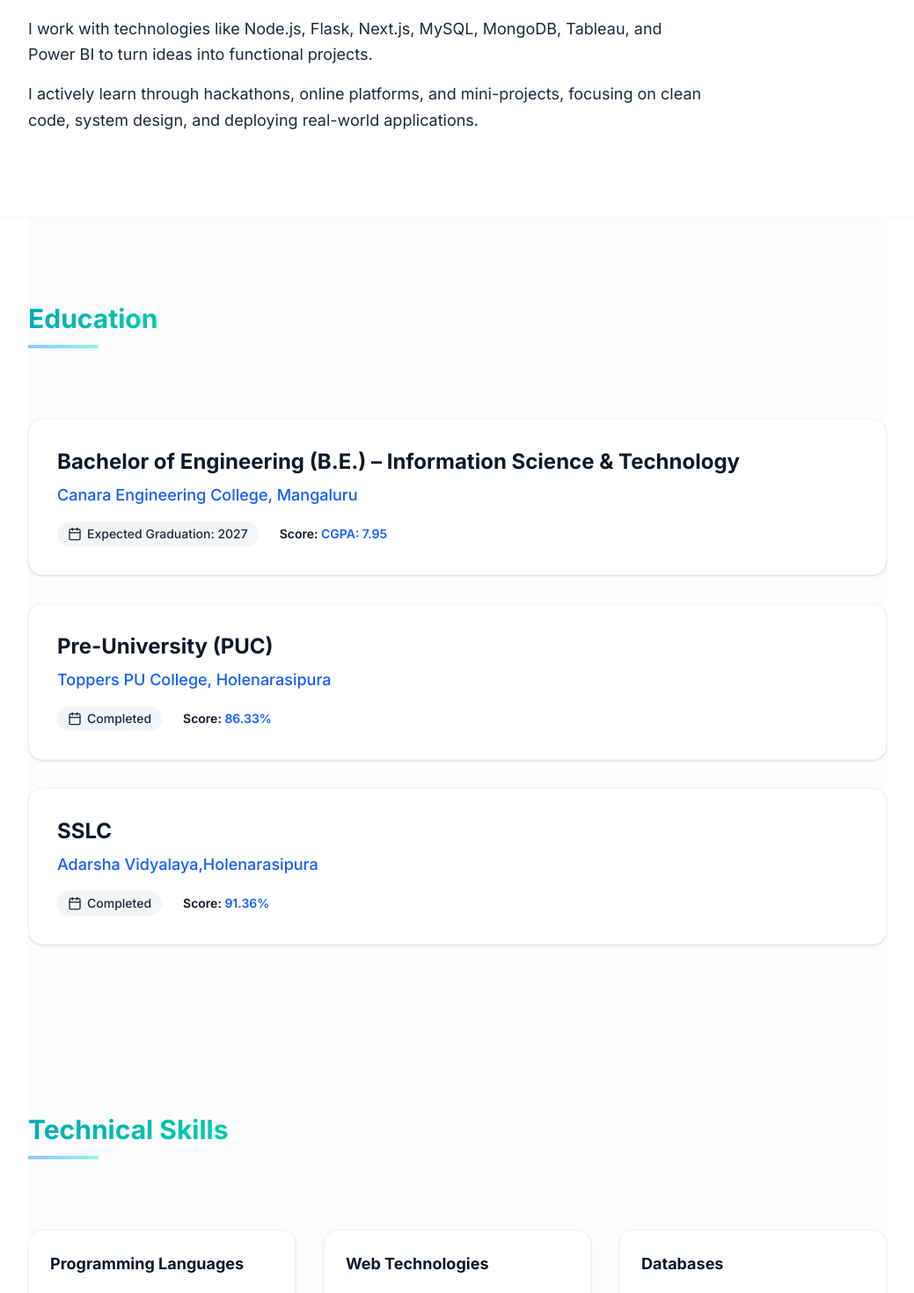
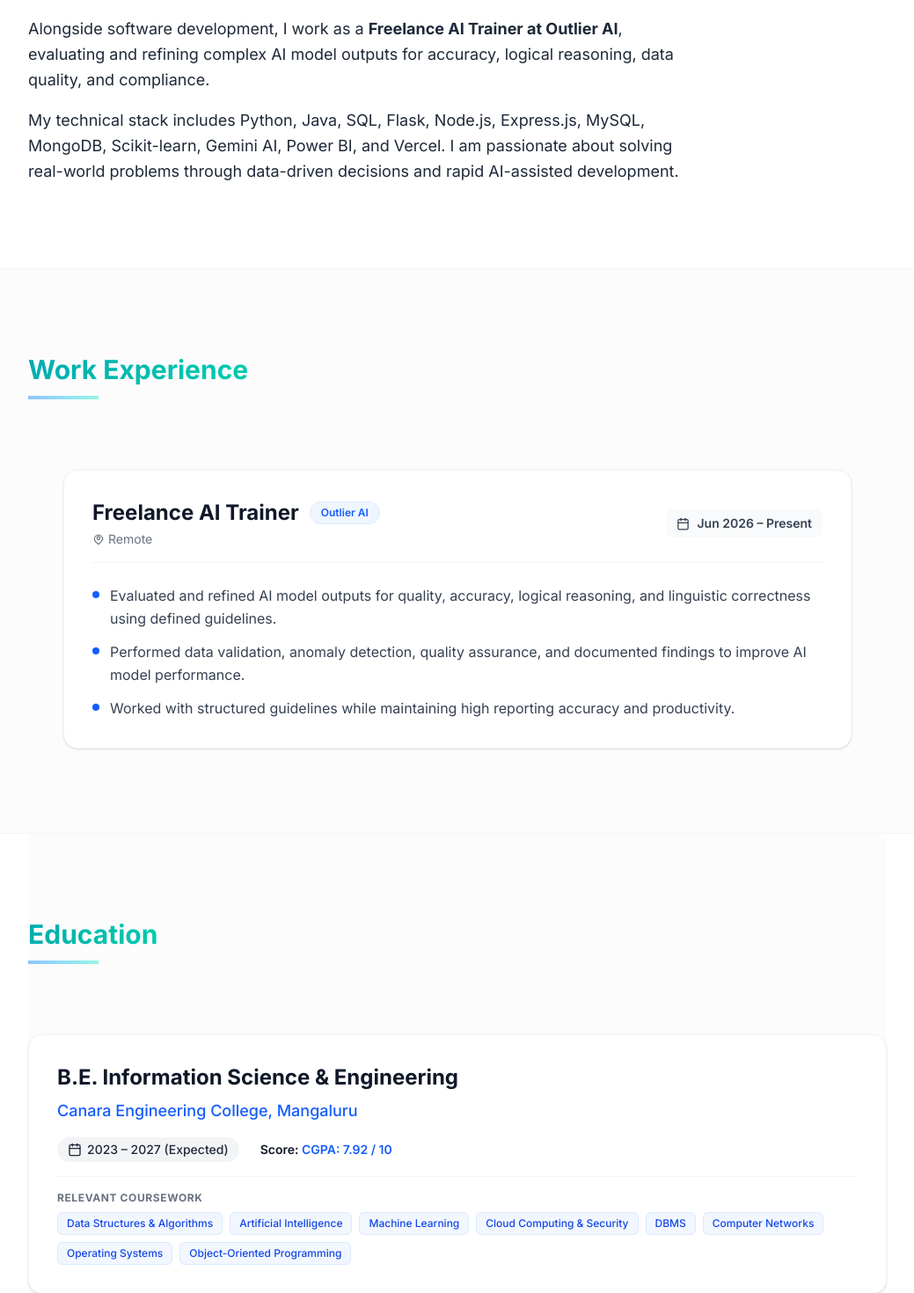
Before and after one commit to Thanuprakashgowda/PersonalPortfolio, a Next.js app: page / in a window 1280 px wide. Shown: the part 1140-2610 px from the top of the page at 88% size, without its empty margins (120-1159 px from the left). Built offline with nearby package versions, Linux system fonts and the light colour scheme.

Commit message:
Update portfolio details: work experience, ML projects, skills, education coursework, and UI sections

```diff
--- a/src/app/page.tsx
+++ b/src/app/page.tsx
@@ -2,6 +2,7 @@ import Navbar from "@/components/Navbar";
 import Footer from "@/components/Footer";
 import HeroSection from "@/components/sections/HeroSection";
 import AboutSection from "@/components/sections/AboutSection";
+import ExperienceSection from "@/components/sections/ExperienceSection";
 import EducationSection from "@/components/sections/EducationSection";
 import SkillsSection from "@/components/sections/SkillsSection";
 import ProjectsSection from "@/components/sections/ProjectsSection";
@@ -18,6 +19,12 @@ export default function Home() {
       <main className="flex-1 w-full max-w-5xl mx-auto px-6">
         <AboutSection />
       </main>
+
+      <div className="w-full bg-gray-50/50 border-t border-gray-100">
+        <div className="max-w-5xl mx-auto px-6">
+          <ExperienceSection />
+        </div>
+      </div>
 
       <div className="w-full border-t border-gray-100">
         <div className="max-w-5xl mx-auto px-6">
--- a/src/components/Navbar.tsx
+++ b/src/components/Navbar.tsx
@@ -12,6 +12,9 @@ export default function Navbar() {
             <Link href="#about" className="hover:text-blue-600 transition-colors">About</Link>
           </li>
           <li>
+            <Link href="#experience" className="hover:text-blue-600 transition-colors">Experience</Link>
+          </li>
+          <li>
             <Link href="#education" className="hover:text-blue-600 transition-colors">Education</Link>
           </li>
           <li>
@@ -21,7 +24,7 @@ export default function Navbar() {
             <Link href="#projects" className="hover:text-blue-600 transition-colors">Projects</Link>
           </li>
           <li>
-            <Link href="#experience" className="hover:text-blue-600 transition-colors">Achievements</Link>
+            <Link href="#achievements" className="hover:text-blue-600 transition-colors">Achievements</Link>
           </li>
           <li>
             <Link href="#contact" className="hover:text-blue-600 transition-colors">Contact</Link>
--- a/src/components/sections/AboutSection.tsx
+++ b/src/components/sections/AboutSection.tsx
@@ -8,13 +8,13 @@ export default function AboutSection() {
 
       <div className="max-w-3xl text-gray-800 leading-relaxed space-y-4 text-lg">
         <p>
-          I’m an Information Science engineering student from Hassan, Karnataka, currently pursuing my B.E. at Canara Engineering College, Mangaluru (CGPA 7.95). I enjoy building practical full stack applications and exploring data analytics, often using vibe coding platforms while keeping an eye on emerging AI trends.
+          I’m an Information Science & Engineering student at Canara Engineering College, Mangaluru (CGPA: 7.92). I specialize in building full-stack applications, REST APIs, AI-enabled tools, and machine learning decision-support solutions.
         </p>
         <p>
-          I work with technologies like Node.js, Flask, Next.js, MySQL, MongoDB, Tableau, and Power BI to turn ideas into functional projects.
+          Alongside software development, I work as a <strong>Freelance AI Trainer at Outlier AI</strong>, evaluating and refining complex AI model outputs for accuracy, logical reasoning, data quality, and compliance.
         </p>
         <p>
-          I actively learn through hackathons, online platforms, and mini-projects, focusing on clean code, system design, and deploying real-world applications.
+          My technical stack includes Python, Java, SQL, Flask, Node.js, Express.js, MySQL, MongoDB, Scikit-learn, Gemini AI, Power BI, and Vercel. I am passionate about solving real-world problems through data-driven decisions and rapid AI-assisted development.
         </p>
       </div>
     </section>
--- a/src/components/sections/CertificationsSection.tsx
+++ b/src/components/sections/CertificationsSection.tsx
@@ -5,7 +5,7 @@ export default function CertificationsSection() {
   const { certifications, achievements } = portfolioData;
 
   return (
-    <section id="experience" className="py-24 bg-gray-50/50">
+    <section id="achievements" className="py-24 bg-gray-50/50">
       <SectionHeading>Learning & Achievements</SectionHeading>
 
       <div className="grid md:grid-cols-2 gap-12 mt-12">
--- a/src/components/sections/EducationSection.tsx
+++ b/src/components/sections/EducationSection.tsx
@@ -30,6 +30,19 @@ export default function EducationSection() {
                   </span>
                 )}
               </div>
+
+              {edu.coursework && edu.coursework.length > 0 && (
+                <div className="mt-4 pt-4 border-t border-gray-100">
+                  <p className="text-xs font-bold text-gray-500 uppercase tracking-wider mb-2">Relevant Coursework</p>
+                  <div className="flex flex-wrap gap-2">
+                    {edu.coursework.map((course, i) => (
+                      <span key={i} className="text-xs font-medium px-2.5 py-1 bg-blue-50/80 text-blue-700 rounded-md border border-blue-100">
+                        {course}
+                      </span>
+                    ))}
+                  </div>
+                </div>
+              )}
             </div>
           </div>
         ))}
--- /dev/null
+++ b/src/components/sections/ExperienceSection.tsx
@@ -0,0 +1,54 @@
+import { portfolioData } from "@/data/portfolio";
+import SectionHeading from "../SectionHeading";
+
+export default function ExperienceSection() {
+  const { experience } = portfolioData;
+
+  if (!experience || experience.length === 0) return null;
+
+  return (
+    <section id="experience" className="py-24">
+      <SectionHeading>Work Experience</SectionHeading>
+
+      <div className="mt-12 space-y-8 max-w-4xl mx-auto">
+        {experience.map((exp, index) => (
+          <div
+            key={index}
+            className="bg-white border border-gray-100 rounded-2xl p-6 md:p-8 shadow-sm hover:shadow-md hover:border-blue-100 transition-all duration-300 relative"
+          >
+            <div className="flex flex-col md:flex-row md:items-center justify-between gap-4 pb-4 border-b border-gray-100 mb-6">
+              <div>
+                <h3 className="text-xl md:text-2xl font-bold text-gray-900 flex items-center gap-3">
+                  {exp.role}
+                  <span className="text-xs font-semibold px-3 py-1 bg-blue-50 text-blue-600 rounded-full border border-blue-100">
+                    {exp.company}
+                  </span>
+                </h3>
+                {exp.location && (
+                  <p className="text-sm text-gray-500 mt-1 flex items-center gap-1">
+                    <svg xmlns="http://www.w3.org/2000/svg" width="14" height="14" viewBox="0 0 24 24" fill="none" stroke="currentColor" strokeWidth="2" strokeLinecap="round" strokeLinejoin="round"><path d="M20 10c0 6-8 12-8 12s-8-6-8-10a8 8 0 0 1 16 0Z"></path><circle cx="12" cy="10" r="3"></circle></svg>
+                    {exp.location}
+                  </p>
+                )}
+              </div>
+
+              <div className="flex items-center gap-2 text-sm font-semibold text-gray-700 px-3 py-1.5 bg-gray-50 rounded-lg self-start md:self-auto">
+                <svg xmlns="http://www.w3.org/2000/svg" width="15" height="15" viewBox="0 0 24 24" fill="none" stroke="currentColor" strokeWidth="2" strokeLinecap="round" strokeLinejoin="round"><rect x="3" y="4" width="18" height="18" rx="2" ry="2"></rect><line x1="16" y1="2" x2="16" y2="6"></line><line x1="8" y1="2" x2="8" y2="6"></line><line x1="3" y1="10" x2="21" y2="10"></line></svg>
+                {exp.period}
+              </div>
+            </div>
+
+            <ul className="space-y-3">
+              {exp.description.map((bullet, i) => (
+                <li key={i} className="flex items-start gap-3 text-gray-700 leading-relaxed">
+                  <span className="w-2 h-2 rounded-full bg-blue-600 mt-2 flex-shrink-0"></span>
+                  <span>{bullet}</span>
+                </li>
+              ))}
+            </ul>
+          </div>
+        ))}
+      </div>
+    </section>
+  );
+}
--- a/src/data/portfolio.ts
+++ b/src/data/portfolio.ts
@@ -1,102 +1,167 @@
-// Data extracted from the provided resume
-import { ReactNode } from "react";
+// Data extracted from resume and portfolio details
+
+export interface ExperienceItem {
+  role: string;
+  company: string;
+  period: string;
+  location?: string;
+  description: string[];
+}
+
+export interface EducationItem {
+  degree: string;
+  institution: string;
+  graduation: string;
+  score?: string;
+  coursework?: string[];
+}
+
+export interface SkillCategory {
+  category: string;
+  items: string[];
+}
+
+export interface ProjectItem {
+  title: string;
+  technologies: string[];
+  description: string[];
+  githubLink?: string;
+  demoLink?: string;
+}
+
+export interface CertificationItem {
+  name: string;
+  link?: string;
+}
 
 export const portfolioData = {
   personalInfo: {
     name: "Thanuprakash Gowda",
     location: "Hassan, Karnataka, India",
-    phone: "7204821605",
-    email: "thanuprakashgowda13@gmail.com ",
-    linkedin: "www.linkedin.com/in/thanuprakash-gowda",
-    github: "github.com/Thanuprakashgowda",
-    role: "Information Science & Technology Student",
-    objective: "Information Science and Technology engineering student with a growing interest in full stack development and data analytics. Seeking opportunities to apply programming fundamentals, deployment practices, and analytical thinking while continuously learning and building applications on vibe coding platforms.",
+    phone: "+91 7204821605",
+    email: "thanuprakashgowda13@gmail.com",
+    linkedin: "https://www.linkedin.com/in/thanuprakash-gowda",
+    github: "https://github.com/Thanuprakashgowda",
+    role: "Information Science & Engineering Student",
+    objective: "Final-year Information Science and Engineering student with hands-on experience building full-stack applications, AI-enabled systems, REST APIs, and machine learning solutions. Skilled in Python, Java, SQL, Flask, Node.js, Express.js, MySQL, MongoDB, Scikit-learn, Gemini AI, and Vercel. Experienced in AI model evaluation, backend development, ML decision support systems, and data-driven applications.",
     resumeUrl: "https://drive.google.com/file/d/1AaVEWMJ2wFvAhZLdR5XyW5rsi3NwOTAg/view?usp=drive_link"
   },
+  experience: [
+    {
+      role: "Freelance AI Trainer",
+      company: "Outlier AI",
+      period: "Jun 2026 – Present",
+      location: "Remote",
+      description: [
+        "Evaluated and refined AI model outputs for quality, accuracy, logical reasoning, and linguistic correctness using defined guidelines.",
+        "Performed data validation, anomaly detection, quality assurance, and documented findings to improve AI model performance.",
+        "Worked with structured guidelines while maintaining high reporting accuracy and productivity."
+      ]
+    }
+  ] as ExperienceItem[],
   education: [
     {
-      degree: "Bachelor of Engineering (B.E.) – Information Science & Technology",
+      degree: "B.E. Information Science & Engineering",
       institution: "Canara Engineering College, Mangaluru",
-      graduation: "Expected Graduation: 2027",
-      score: "CGPA: 7.95"
+      graduation: "2023 – 2027 (Expected)",
+      score: "CGPA: 7.92 / 10",
+      coursework: [
+        "Data Structures & Algorithms",
+        "Artificial Intelligence",
+        "Machine Learning",
+        "Cloud Computing & Security",
+        "DBMS",
+        "Computer Networks",
+        "Operating Systems",
+        "Object-Oriented Programming"
+      ]
     },
     {
       degree: "Pre-University (PUC)",
       institution: "Toppers PU College, Holenarasipura",
-      graduation: "Completed",
+      graduation: "Completed 2023",
       score: "86.33%"
     },
     {
       degree: "SSLC",
-      institution: "Adarsha Vidyalaya,Holenarasipura",
-      graduation: "Completed",
+      institution: "Adarsha Vidyalaya, Holenarasipura",
+      graduation: "Completed 2021",
       score: "91.36%"
     }
-  ],
+  ] as EducationItem[],
   skills: [
     {
       category: "Programming Languages",
-      items: ["Java", "C", "Python ", "LaTeX"]
+      items: ["Python", "Java", "C", "SQL", "LaTeX", "JavaScript", "TypeScript"]
     },
     {
-      category: "Web Technologies",
-      items: ["HTML", "CSS", "JavaScript"]
+      category: "Development & Web",
+      items: ["Flask", "Node.js", "Express.js", "Next.js", "REST APIs", "HTML", "CSS", "Tailwind CSS"]
     },
     {
-      category: "Databases",
-      items: ["MySQL", "MongoDB"]
+      category: "AI & Machine Learning",
+      items: ["Machine Learning", "Scikit-learn", "Pandas", "NumPy", "Gemini AI", "RAG", "Prompt Engineering", "AI-Assisted Development"]
     },
     {
-      category: "Core Concepts",
-      items: ["DBMS", "Operating Systems", "Computer Networks", "Cloud Computing Fundamentals", "Data structures&algorithms", "Machine Learning", "Theory of computation", "Artificial Intelligence"]
+      category: "Databases & Cloud",
+      items: ["MySQL", "MongoDB", "TiDB", "Vercel Postgres", "Vercel"]
     },
     {
-      category: "Tools",
-      items: ["Git", "VS Code", "Arduino IDE", "Antigravity", "Vercel", "Postman", "Tableau", "Power BI"]
+      category: "Tools & Analytics",
+      items: ["Git", "GitHub", "Postman", "VS Code", "Google AI Studio", "Power BI", "Tableau", "Excel"]
+    },
+    {
+      category: "Core CS & Systems",
+      items: ["Data Structures & Algorithms", "DBMS", "Operating Systems", "Computer Networks", "Cloud Computing & Security", "OOP"]
     }
-  ],
+  ] as SkillCategory[],
   projects: [
     {
+      title: "Cloud SMS – AI-Powered Management System",
+      technologies: ["Node.js", "Express.js", "MySQL / TiDB", "Gemini AI", "JWT", "Vercel"],
+      description: [
+        "Developed a multi-tenant management system with secure data isolation and backend workflows for educational institutions.",
+        "Integrated Gemini AI for chatbot functionality, automated dashboard insights, and personalized student-performance recommendations.",
+        "Implemented JWT/bcrypt authentication, attendance and academic result management, and PDF/Excel export functionality."
+      ],
+      githubLink: "https://github.com/Thanuprakashgowda/Cloud-management-system",
+      demoLink: "https://cloudmanagementsystem.vercel.app/"
+    },
+    {
+      title: "HostelHub – Full-Stack Complaint Management System",
+      technologies: ["Python", "Flask", "MySQL", "REST APIs", "Postman"],
+      description: [
+        "Developed a hostel complaint management platform with role-based authentication for students and administrators.",
+        "Built RESTful APIs for complaint tracking, status updates, image uploads, and real-time communication through comments.",
+        "Implemented an admin analytics dashboard and workflow management to streamline grievance resolution.",
+        "Runner-Up at CEATHERION 2025 24-hour Full Stack Hackathon, Canara Engineering College."
+      ],
+      githubLink: "https://github.com/Thanuprakashgowda/HSH",
+      demoLink: ""
+    },
+    {
+      title: "Machine Learning-Based Crop Rotation Optimization & Profitability Prediction",
+      technologies: ["Python", "Machine Learning", "Scikit-learn", "Flask", "Power BI", "SQL"],
+      description: [
+        "Developed an ML-based decision-support system using soil parameters for crop recommendation and profitability prediction.",
+        "Performed data collection, cleaning, preprocessing, exploratory data analysis (EDA), feature engineering, and model evaluation.",
+        "Built interactive Power BI dashboards to visualize soil health, crop recommendations, and profitability trends.",
+        "Applied data validation and anomaly detection techniques to improve prediction accuracy."
+      ],
+      githubLink: "",
+      demoLink: ""
+    },
+    {
       title: "Monsoon ML: Indian Rainfall Predictor",
-      technologies: ["Python", "scikit-learn", "XGBoost", "pandas", "numpy", "Streamlit", "Plotly", "Folium"],
+      technologies: ["Python", "Scikit-learn", "XGBoost", "Pandas", "NumPy", "Streamlit", "Plotly", "Folium"],
       description: [
         "Developed an end-to-end machine learning pipeline to predict monthly rainfall across 36 meteorological subdivisions in India.",
         "Engineered advanced features including lag variables (T-1, T-2, T-3), rolling statistics, and seasonal Fourier transformations to capture monsoon patterns.",
         "Built ensemble models using Random Forest and XGBoost to model complex non-linear climate relationships.",
-        "Designed and deployed an interactive Streamlit dashboard with geospatial visualization, feature importance insights, and real-time prediction interface."
+        "Designed and deployed an interactive Streamlit dashboard with geospatial visualization and real-time prediction interface."
       ],
       githubLink: "https://github.com/Thanuprakashgowda/monsoon-ml",
       demoLink: "https://monsoonprediction.streamlit.app/"
-    },
-    {
-      title: "HostelHub (Runner-Up)",
-      technologies: ["Python", "Flask", "MySQL", "REST APIs", "Postman"],
-      description: [
-        "Developed and presented a completely functional backend system during the CEATHERION 2025 24-hour hackathon.",
-        "Created a robust RESTful API with Flask and MySQL to solve real-world hostel resource allocation and management routing.",
-        "Demonstrated working functionality accurately under extreme time constraints."
-      ],
-      githubLink: "https://github.com/Thanuprakashgowda/HSH", // Placeholder
-      demoLink: "" // Placeholder
-    },
-    {
-      title: "Cloud SMS — AI-Powered Management System",
-      technologies: ["Node.js", "Express.js", "MySQL (TiDB)", "Gemini AI", "Chart.js", "JWT", "Vercel"],
-      description: [
-        "Architected an advanced multi-tenant student management system operating on a cloud-hosted MySQL TiDB cluster.",
-        "Implemented secure JWT role-based access control and generated dynamic AI-powered insights using the Gemini API.",
-        "Constructed intuitive reporting dashboards using Chart.js to visually map administrative data."
-      ],
-      githubLink: "https://github.com/Thanuprakashgowda/Cloud-management-system", // Placeholder
-      demoLink: "https://cloudmanagementsystem.vercel.app/" // Placeholder
-    },
-    {
-      title: "IoT-Based Food Freshness Monitoring System",
-      technologies: ["Arduino", "Sensors", "Streamlit"],
-      description: [
-        "Developed a low-cost embedded hardware system to continuously evaluate raw food freshness based on dynamic environmental sensor metrics.",
-        "Engineered a real-time tracking interface utilizing Python and Streamlit to display ongoing readings seamlessly."
-      ],
     },
     {
       title: "DigiBouquet",
@@ -106,41 +171,37 @@ export const portfolioData = {
         "Leveraged Vercel Postgres to rapidly implement database abstraction layers for complex data persistence workflows.",
         "Achieved near-instant deployment cycles using continuous delivery and strict TypeScript adherence."
       ],
-      githubLink: "https://github.com/Thanuprakashgowda/digibouquet", // Placeholder
-      demoLink: "https://pocketpetals.vercel.app/" // Placeholder
-    },
-    {
-      title: "Banking Chatbot Application",
-      technologies: ["Python", "Flask"],
-      description: [
-        "Designed and developed a chatbot to handle basic banking-related user queries.",
-        "Implemented backend logic using Flask for request handling and responses."
-      ],
+      githubLink: "https://github.com/Thanuprakashgowda/digibouquet",
+      demoLink: "https://pocketpetals.vercel.app/"
     },
     {
       title: "Akshara – Bilingual Blogging Platform",
       technologies: ["Antigravity Platform", "Next.js", "MongoDB", "Tailwind CSS"],
       description: [
-        "Built and deployed a bilingual (English–Kannada) blogging platform using the Antigravity development platform with Next.js architecture.",
+        "Built and deployed a bilingual (English–Kannada) blogging platform using Next.js architecture.",
         "Configured content models, authentication, and admin dashboard for post management including image uploads and rich text editing.",
         "Customized UI, dark/light theme, and SEO settings to improve accessibility and performance."
       ],
-      githubLink: "https://github.com/Thanuprakashgowda/Akshara", // Placeholder
-      demoLink: "" // Placeholder
+      githubLink: "https://github.com/Thanuprakashgowda/Akshara",
+      demoLink: ""
+    },
+    {
+      title: "IoT-Based Food Freshness Monitoring System",
+      technologies: ["Arduino", "Sensors", "Python", "Streamlit"],
+      description: [
+        "Developed a low-cost embedded hardware system to continuously evaluate raw food freshness based on dynamic environmental sensor metrics.",
+        "Engineered a real-time tracking interface utilizing Python and Streamlit to display ongoing readings seamlessly."
+      ]
     }
-  ],
+  ] as ProjectItem[],
   certifications: [
     {
-      name: "NPTEL – Programming in Java (Elite), IIT Kharagpur, Jan–Apr 2025",
+      name: "NPTEL – Programming in Java (Elite), IIT Kharagpur",
       link: "https://drive.google.com/file/d/19pnkPL7RK0aZlmA85zqO_nn__sNagkgK/view"
     },
     {
-      name: "Introduction to MongoDB – Certification, 2025 (Topics: NoSQL concepts, CRUD operations, data modeling, aggregation framework, and indexing for performance optimization.)",
+      name: "Introduction to MongoDB – Certification (NoSQL, CRUD, Data Modeling, Indexing)",
       link: "https://learn.mongodb.com/c/Fw-wdPbHTOSrwassuwPbSw"
-    },
-    {
-      name: "EF SET B2 English",
-      link: "https://cert.efset.org/DnMbX2"
     },
     {
       name: "Google Prompting Essentials (Badge)",
@@ -150,13 +211,20 @@ export const portfolioData = {
       name: "AWS AI Practitioner Challenge",
       link: "https://www.udacity.com/certificate/e/ad6b83ec-2ba8-11f1-9e28-236d80e36ec0"
     },
-  ],
+    {
+      name: "EF SET English Certificate (B2 Upper Intermediate)",
+      link: "https://cert.efset.org/DnMbX2"
+    },
+    {
+      name: "Claude 101 & Fundamentals of AI Certification",
+      link: ""
+    }
+  ] as CertificationItem[],
   achievements: [
-    "Runner-Up in the Full Stack Development domain at CEATHERION 2025 – 24-hour Hackathon, Canara Engineering College (Nov 2025)",
-    "Regional Finalist TCS TechBytes 2026 (National Level Technology Quiz)",
-    "Actively participated in Aetherion26 during AAKRITI 2026, a National Level Techno Cultural Fest at Canara Engineering College ",
-    "Actively practicing Fundamentals of Computer Science on online platforms",
-    "Participated in technical mini-project evaluations and presentations"
+    "Runner-Up in Full Stack Development – CEATHERION 2025 24-hour Hackathon, Canara Engineering College",
+    "Regional Finalist – TCS TechBytes 2026 National-Level Technology Quiz",
+    "Active participant in Aetherion26 during AAKRITI 2026 National Level Techno Cultural Fest",
+    "Actively practicing core Computer Science & system design concepts on online platforms"
   ],
   languages: ["English", "Kannada", "Hindi"]
 };
```
